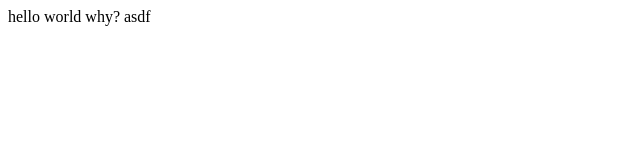
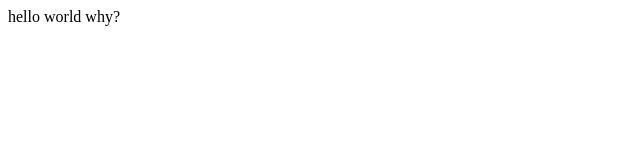
Before and after one commit to DragonQuiz/DragonQuiz, a React app: page / in a window 1280 px wide. Shown: the top 160 px of the page, without its empty margins (0-640 px from the left). Built offline with nearby package versions, Linux system fonts and the light colour scheme.

Commit message:
minor change

```diff
--- a/src/App.js
+++ b/src/App.js
@@ -3,7 +3,7 @@ import React from 'react';
 function App() {
   return(
     <div>
-      hello world why? asdf
+      hello world why?
     </div>
   )
 }
```
